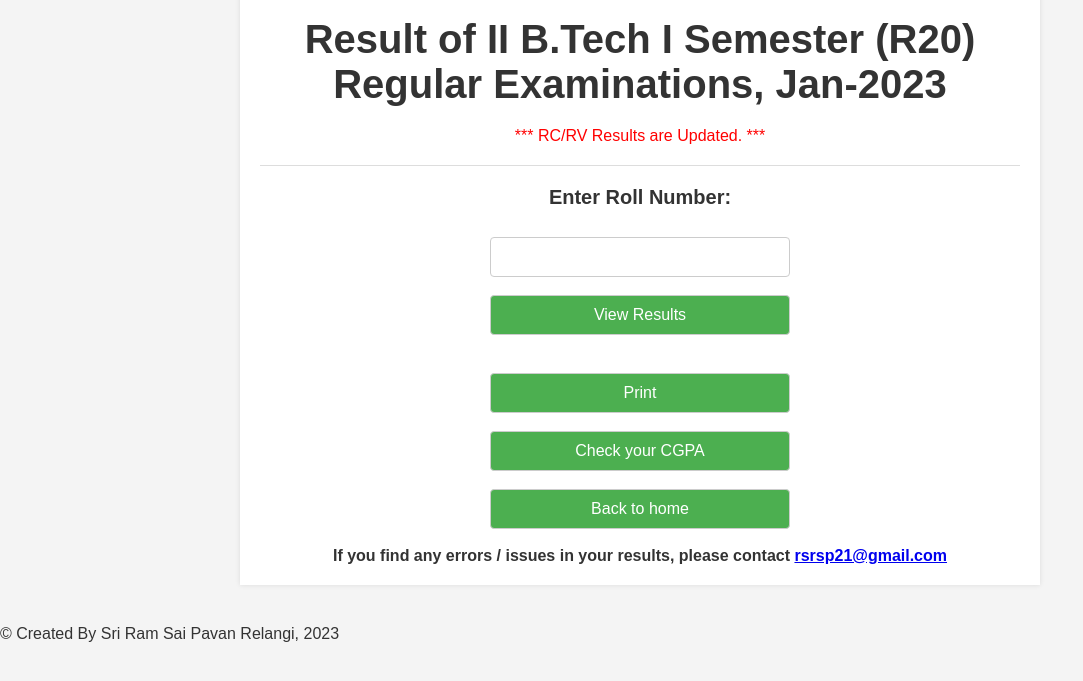
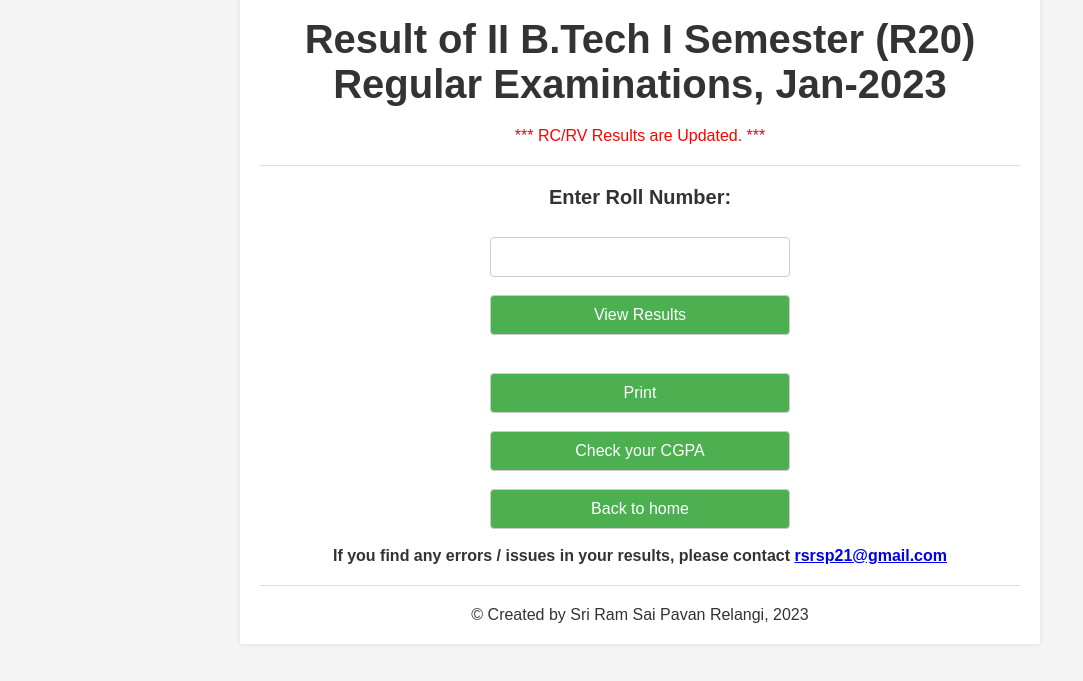
Before and after one commit to rsrsp21/rsrsp21.github.io, a plain HTML site: page 2021_Results/2_1-2021.html in a window 1280 px wide. Shown: the part 189-870 px from the top of the page, without its empty margins (0-1083 px from the left). Before the commit the page ends 832 px from the top, so only its background shows below. Drawn offline with Linux system fonts and the light colour scheme.

Commit message:
Update 2_1-2021.html

```diff
--- a/2021_Results/2_1-2021.html
+++ b/2021_Results/2_1-2021.html
@@ -37,12 +37,10 @@
  <div>
       <p align = 'center'><b>If you find any errors / issues in your results, please contact <a href="mailto:rsrsp21@gmail.com">rsrsp21@gmail.com</a></b></p>
     </div>
+<div class="footer">
+      &copy; Created by Sri Ram Sai Pavan Relangi, 2023
+    </div>
   </div>
- <footer>
-    <div class="box">
-      <p>&copy; Created By Sri Ram Sai Pavan Relangi, 2023</p>
-    </div>
-  </footer>
 <script src="script2_1_2021.js"></script>
 </body>
 </html>
```
